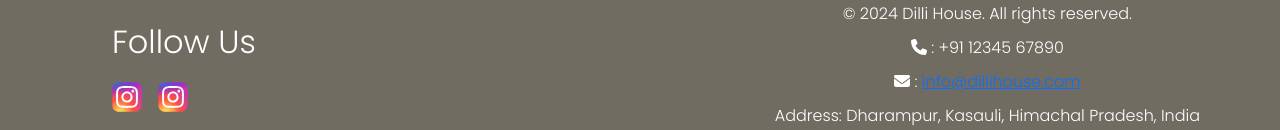
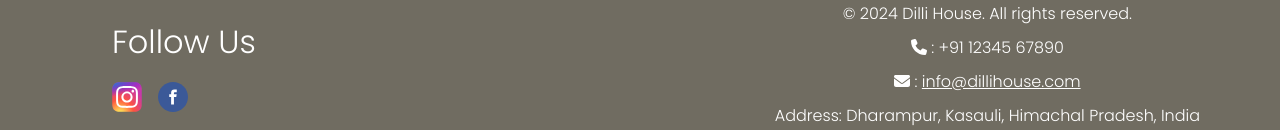
Before and after one commit to karma1505/website, a React (Create React App) app: page / in a window 1280 px wide. Shown: the part 5324-5454 px from the top of the page. Built offline with nearby package versions, Linux system fonts and the light colour scheme; a web font is replaced by a local one.

Commit message:
footer complete

```diff
--- a/src/App.css
+++ b/src/App.css
@@ -435,7 +435,9 @@
 .center-content p {
   margin: 5px 0;
 }
-
+.mail{
+  color:white;
+}
 @media (max-width: 768px) {
   .footer-container {
     flex-direction: column;
--- a/src/Components/Footer.jsx
+++ b/src/Components/Footer.jsx
@@ -3,6 +3,8 @@ import "../App.css";
 import { FontAwesomeIcon } from '@fortawesome/react-fontawesome';
 import { faPhone, faEnvelope } from '@fortawesome/free-solid-svg-icons';
 import instalogo from '../Media/instalogo.svg';
+import facebooklogo from '../Media/facebooklogo.svg';
+
 
 const Footer = () => {
   return (
@@ -17,14 +19,14 @@ const Footer = () => {
               <img src={instalogo} alt="Instagram" className="social-logo" />
             </a>
             <a href="https://instagram.com/dillihouse_dharampur/" target="_blank" rel="noopener noreferrer">
-              <img src={instalogo} alt="Facebook" className="social-logo" />
+              <img src={facebooklogo} alt="Facebook" className="social-logo" />
             </a>
           </div>
         </div>
         <div className="center-content">
           <p>&copy; 2024 Dilli House. All rights reserved.</p>
           <p><FontAwesomeIcon icon={faPhone} /> : +91 12345 67890</p>
-          <p><FontAwesomeIcon icon={faEnvelope} /> : <a href="mailto:info@dillihouse.com">info@dillihouse.com</a></p>
+          <p><FontAwesomeIcon icon={faEnvelope} /> : <a href="mailto:info@dillihouse.com" className='mail'>info@dillihouse.com</a></p>
           <p>Address: Dharampur, Kasauli, Himachal Pradesh, India</p>
         </div>
       </div>
```
Also changed, not shown: src/Media/facebooklogo.svg (added).
